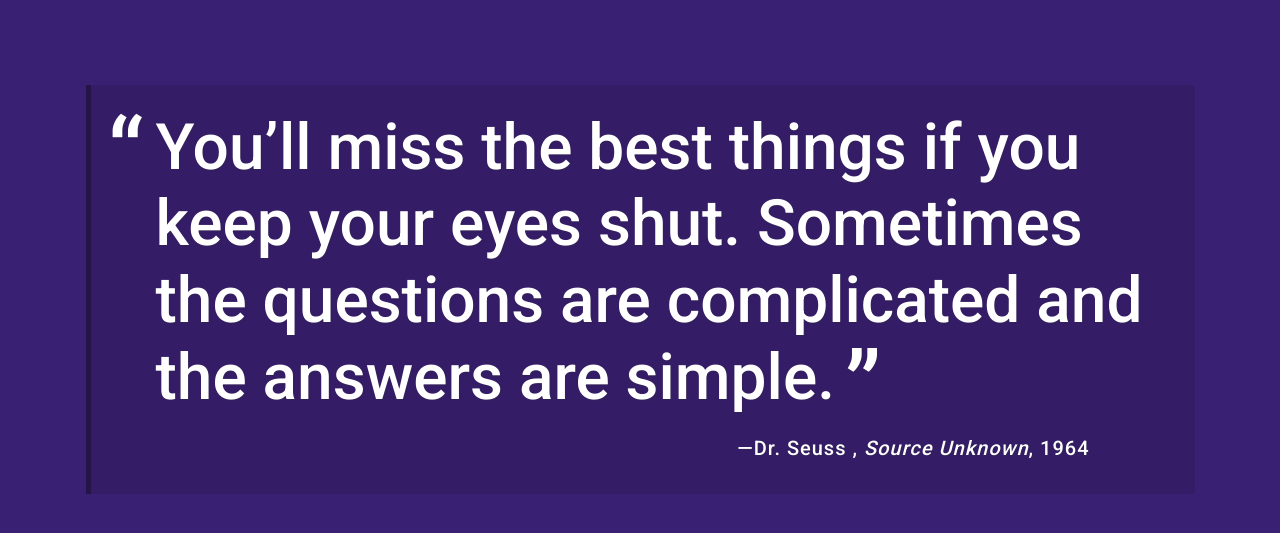
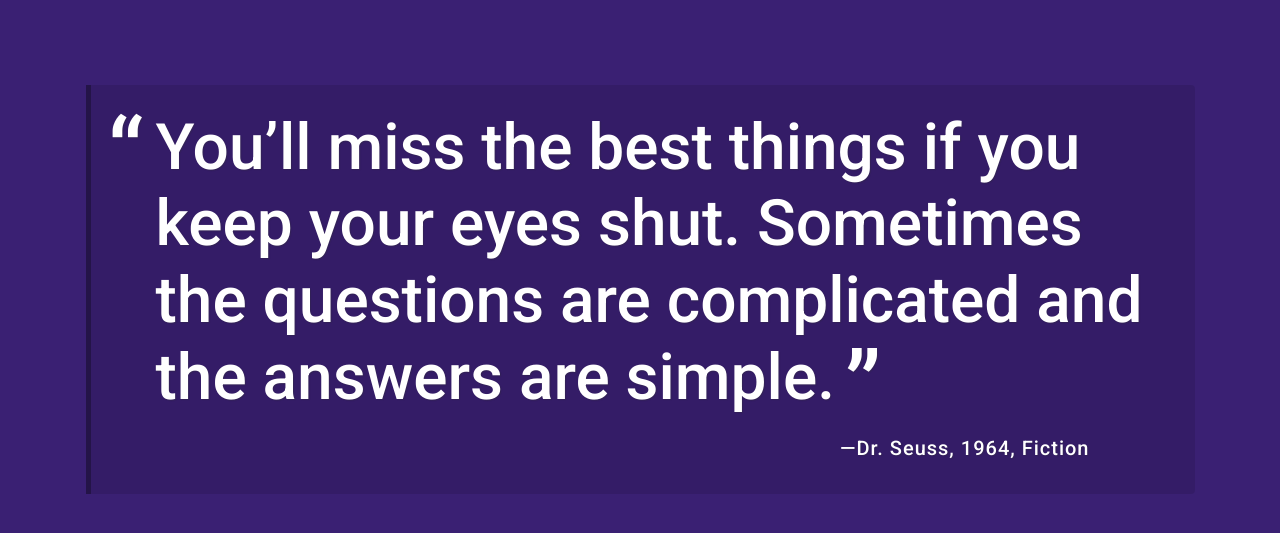
Before and after one commit to doyouhavehotsauce/random_quote_gen, a plain HTML site: page random-quote-gen/index.html in a window 1280 px wide. Both pictures are taken after a click on the button "Show another quote". Shown: the part 135-668 px from the top of the page. Drawn offline with Linux system fonts and the light colour scheme; a web font is replaced by a local one.

Commit message:
ready for review

```diff
--- a/random-quote-gen/css/styles.css
+++ b/random-quote-gen/css/styles.css
@@ -118,6 +118,8 @@ h1 {
   font-style: normal;
 }
 
+
+
 @media (min-width: 768px) {
   body {
     padding: 25px;
--- a/random-quote-gen/index.html
+++ b/random-quote-gen/index.html
@@ -29,7 +29,7 @@
     <div class="container">
       <div id="quote-box" class="quote-box">
         <p class="quote">Every great developer you know got there by solving problems they were unqualified to solve until they actually did it.</p>
-        <p class="source">Patrick McKenzie<span class="citation">Twitter</span><span class="year">2016</span></p>
+        <p class="source">Patrick McKenzie<span class="citation">Twitter</span><span class="year">2016</span><span class="genre"></span></p>
       </div>
     </div>
 
--- a/random-quote-gen/js/script.js
+++ b/random-quote-gen/js/script.js
@@ -1,51 +1,64 @@
+
+
+
 /******************************************
 project 1 - A Random Quote Generator
 ******************************************/
 
+/******************************************
+Hello! Welcome to my code!
 
+I'm shooting for an exceeds expectations here.
+******************************************/
+
+
+
+/******************************************
+Declaring all variables
+******************************************/
 let randomQuote = '';
 let randomBgColor = '';
 let quoteAuthor = '';
 let quoteCitation = '';
 let quoteYear;
+let quoteGenre;
 let getQuote;
 let printTheQuote = '';
+//set interval to change quote and background color every 10 seconds.
+let colorTimer = setInterval(printQuote, 10000);
 
 
 
 
 
-// For assistance:
-  // Check the "Project Resources" section of the project instructions
-  // Reach out in your Slack community - https://treehouse-fsjs-102.slack.com/app_redirect?channel=chit-chat
-
 /************
-  quotes array
+  Quotes Array
 *************/
 let quotes = [
   { quote: 'I\'m killing time while I wait for life to shower me with meaning and happiness.',
     author: 'Bill Watterson',
     citation: 'Calvin and Hobbes',
+    genre: 'Comedy',
     year: 1988
   },
   { quote: 'You know what\'s weird? Day by day, nothing seems to change, but pretty soon...everything\'s different',
     author: 'Bill Watterson',
     citation: 'Calvin and Hobbes',
-    year: 1989
+    genre: 'Comedy'
   },
   { quote: 'You’ve got to be very careful if you don’t know where you are going, because you might not get there',
     author: 'Yogi Berra',
-    citation: 'Source Unknown',
     year: 1973
   },
   { quote: 'You’ll miss the best things if you keep your eyes shut. Sometimes the questions are complicated and the answers are simple.',
     author: 'Dr. Seuss',
-    citation: 'Source Unknown',
+    genre: 'Fiction',
     year: 1964
   },
   { quote: 'This must be Thursday,\' said Arthur to himself, sinking low over his beer. \'I never could get the hang of Thursdays.',
     author: 'Douglas Adams',
     citation: 'The Hitchhikers Guide to the Galaxy',
+    genre: 'Sci-Fi',
     year: 1978
   },
   { quote: 'I never trust people with no appetite. It’s like they’re always holding something back on you.',
@@ -66,17 +79,19 @@ let quotes = [
   { quote: 'I am and always will be the optimist. The hoper of far-flung hopes and the dreamer of improbable dreams.',
     author: 'Dr. Who',
     citation: 'Season 6, Episode 6 - \'The Almost People\'',
-    year: ''
   },
-  { quote: 'I am and always will be the optimist. The hoper of far-flung hopes and the dreamer of improbable dreams.',
-    author: 'Dr. Who',
-    citation: 'Season 6, Episode 6 - \'The Almost People\'',
-    year: '2974'
+  { quote: 'Do anything, but let it produce joy.',
+    author: 'Walt Whitman',
+    genre: 'Motivation'
   }
 
 ]
 /************
-random colors array
+Colors Array
+
+Used hex codes here because for some
+reason I couldn't get rgb to work. Any idea
+why that might have been?
 *************/
 let bgcolors = [
 { color: '#e8c2f2'},
@@ -87,7 +102,6 @@ let bgcolors = [
 { color: '#F2594B'},
 { color: '#3B6670'},
 { color: '#FF9D7A'}
-
 ]
 
 
@@ -113,20 +127,21 @@ function getRandomBgColor(){
 Random Quote function
 ************/
 function getRandomQuote(){
-//Get a random number between 0 & 9 - the length of the quotes arrayor
+//Get a random number between 0 & 9 - the length of the quotes array
   const randomNum = Math.floor(Math.random() * (quotes.length) ) ;
 
   randomQuote = quotes[randomNum].quote;
   quoteAuthor = quotes[randomNum].author;
   quoteCitation = quotes[randomNum].citation;
   quoteYear = quotes[randomNum].year;
-
+  quoteGenre = quotes[randomNum].genre;
+  //calling the random background function
   getRandomBgColor();
 }
 
 
 /************
- printQuote function
+ printQuote function - concatenates and prints the quote to the page
 ************/
 function printQuote(){
 
@@ -135,19 +150,34 @@ function printQuote(){
   printTheQuote = '<p class="quote">' + randomQuote + '</p>';
   printTheQuote += '<p class="source">' + quoteAuthor ;
 
-  if (quoteCitation !== 'undefined' ){
-    printTheQuote += '  <span class="citation">'+ quoteCitation + '</span>';
+  //checking to see if there is a year, citation, or genre.  if not undefined will add to quote.
+  if (quoteCitation !== undefined ){
+    printTheQuote += '<span class="citation">'+ quoteCitation + '</span>';
   }
-  if ( quoteYear !== 'undefined') {
-    printTheQuote += '<span class="year">' + quoteYear + '</span></p>';
+  if ( quoteYear !== undefined) {
+    printTheQuote += '<span class="year">' + quoteYear + '</span>';
   }
-
+  if ( quoteGenre !== undefined) {
+    printTheQuote += '<span class="genre">'+ ',&nbsp;' + quoteGenre + '</span></p>';
+  }
+  //appending quote to the quote-box node
   document.getElementById('quote-box').innerHTML = printTheQuote;
 }
 
 
 
 
+/************
+ Random Background Color Function
+************/
+function bgColor(){
+  //Get a random number between 0 & 7 - the length of colors array
+  const randomColor = Math.floor(Math.random() * (bgcolors.length) ) ;
+
+  randomBgColor = bgcolors[randomColor].color;
+
+  document.body.style.backgroundColor = randomBgColor;
+}
 
 
 
```
